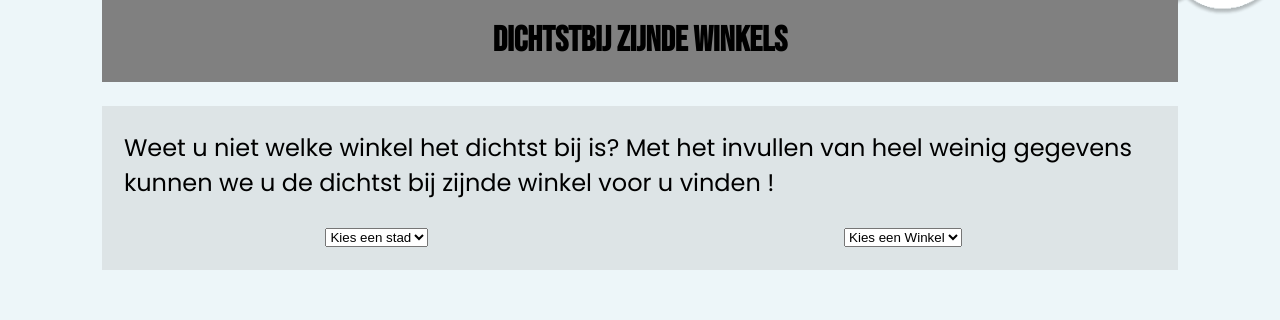
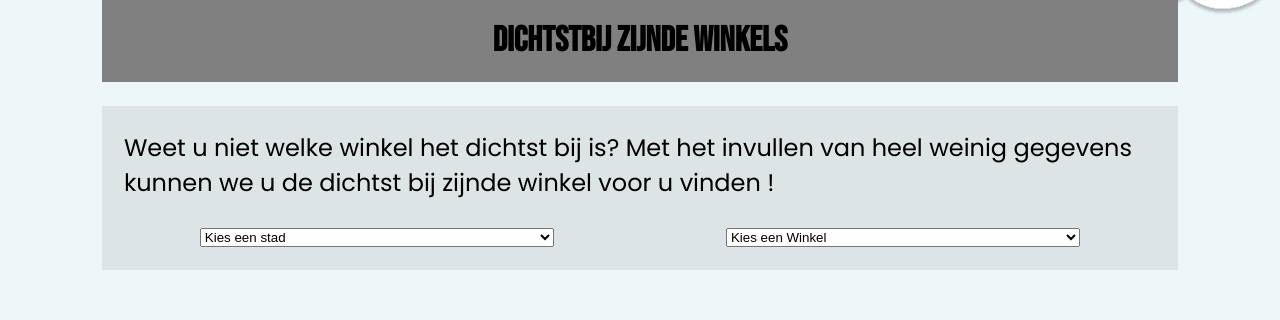
Before and after one commit to Moonsolos/Team-5, a PHP site: page /dichtstbijZijndeWinkels/place.html in a window 1280 px wide. Shown: the part 161-481 px from the top of the page. Run offline with PHP 8.4, Linux system fonts and the light colour scheme.

Commit message:
22.03.2023

```diff
--- a/dichtstbijZijndeWinkels/dichtstbijZinde-winkel.css
+++ b/css/dichtstbijZinde-winkel.css
@@ -65,3 +65,7 @@ main {
 .flex-child:first-child {
     margin-right: 20px;
 }
+
+.dropdown {
+    width: 70%;
+}
--- a/dichtstbijZijndeWinkels/place.html
+++ b/dichtstbijZijndeWinkels/place.html
@@ -3,11 +3,11 @@
 <head>
     <meta charset="UTF-8">
     <title>Online winkelen</title>
-    <link rel="stylesheet" type="text/css" href="dichtstbijZinde-winkel.css">
+    <link rel="stylesheet" type="text/css" href="../css/dichtstbijZinde-winkel.css">
     <link rel="preconnect" href="https://fonts.googleapis.com">
     <link rel="preconnect" href="https://fonts.gstatic.com" crossorigin>
     <link href="https://fonts.googleapis.com/css2?family=Bebas+Neue&family=Poppins&display=swap" rel="stylesheet">
-    <script type="text/javascript" src="furkanmain.js" defer></script>
+    <script type="text/javascript" src="../js/furkanmain.js" defer></script>
 </head>
 <body>
 <header>
@@ -28,13 +28,13 @@
 
             <div class="flex-container">
                 <div class="flex-child city">
-                    <select id="city-dropdown">
+                    <select class="dropdown" id="city-dropdown">
                         <option value="stad">Kies een stad</option>
                     </select>
                 </div>
 
                 <div class="flex-child shop">
-                    <select id="shop-dropdown">
+                    <select class="dropdown" id="shop-dropdown">
                         <option value="">Kies een Winkel</option>
                     </select>
 
--- a/dichtstbijZijndeWinkels/furkanmain.js
+++ b/js/furkanmain.js
@@ -2,7 +2,7 @@ window.addEventListener('load', init);
 
 // global variables
 
-let actionJson = 'webservice-start/includes/action.php';
+let actionJson = 'webservice-start-furkan/includes/action.php';
 
 
 //initialize after the dom is ready
```
Also changed, not shown: dichtstbijZijndeWinkels/webservice-start-furkan/includes/actions.php (renamed from dichtstbijZijndeWinkels/webservice-start/includes/actions.php), dichtstbijZijndeWinkels/webservice-start-furkan/index.php (renamed from dichtstbijZijndeWinkels/webservice-start/index.php).
